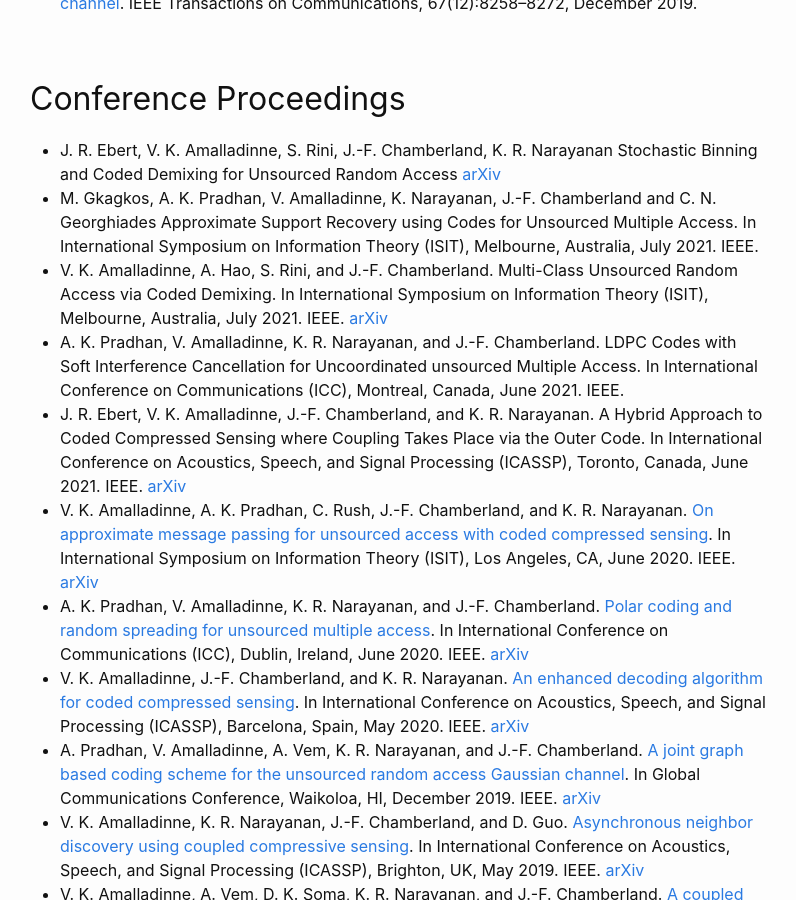
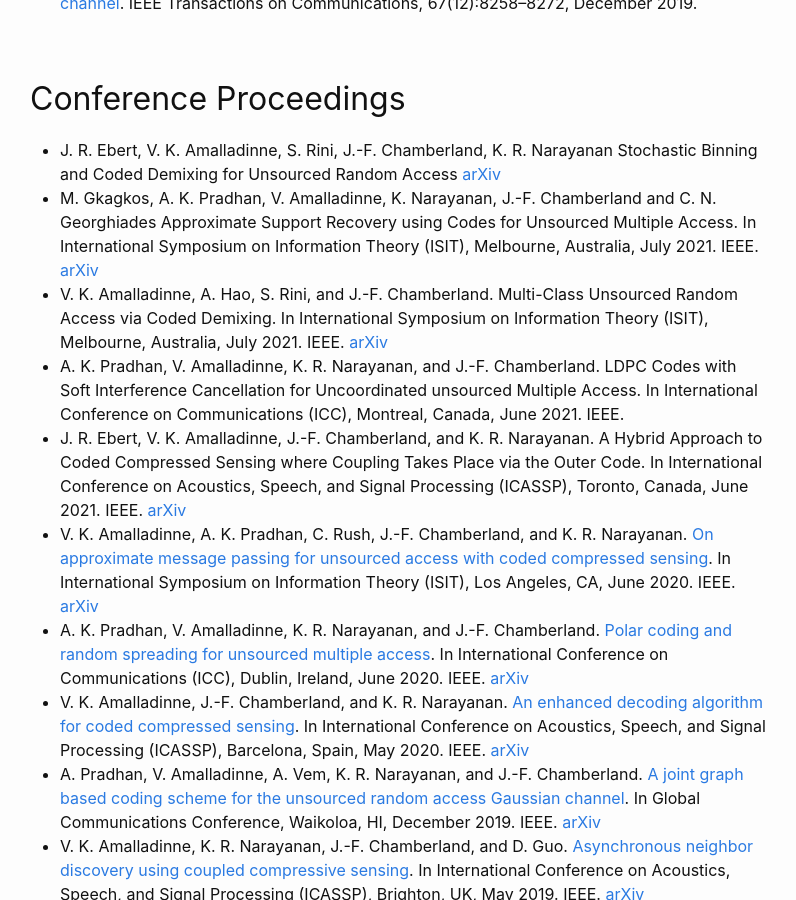
Before and after one commit to EngProjects/mMTC, a Jekyll site: the page built from publications.md, in a window 1280 px wide and 900 px high, scrolled down 464 px. Shown: the whole window, without its empty margins (240-1036 px from the left). Built offline with Jekyll 4.4.1, drawn with Linux system fonts in a browser that asks for light colours.

Commit message:
Adding arXiv link.

```diff
--- a/publications.md
+++ b/publications.md
@@ -26,6 +26,7 @@ Stochastic Binning and Coded Demixing for Unsourced Random Access
 * M. Gkagkos, A. K. Pradhan, V. Amalladinne,  K. Narayanan, J.-F. Chamberland and C. N. Georghiades
 Approximate Support Recovery using Codes for Unsourced Multiple Access.
 In International Symposium on Information Theory (ISIT), Melbourne, Australia, July 2021. IEEE.
+[arXiv](https://arxiv.org/abs/2105.12840)
 * V. K. Amalladinne, A. Hao, S. Rini, and J.-F. Chamberland.
 Multi-Class Unsourced Random Access via Coded Demixing.
 In International Symposium on Information Theory (ISIT), Melbourne, Australia, July 2021. IEEE.
```
